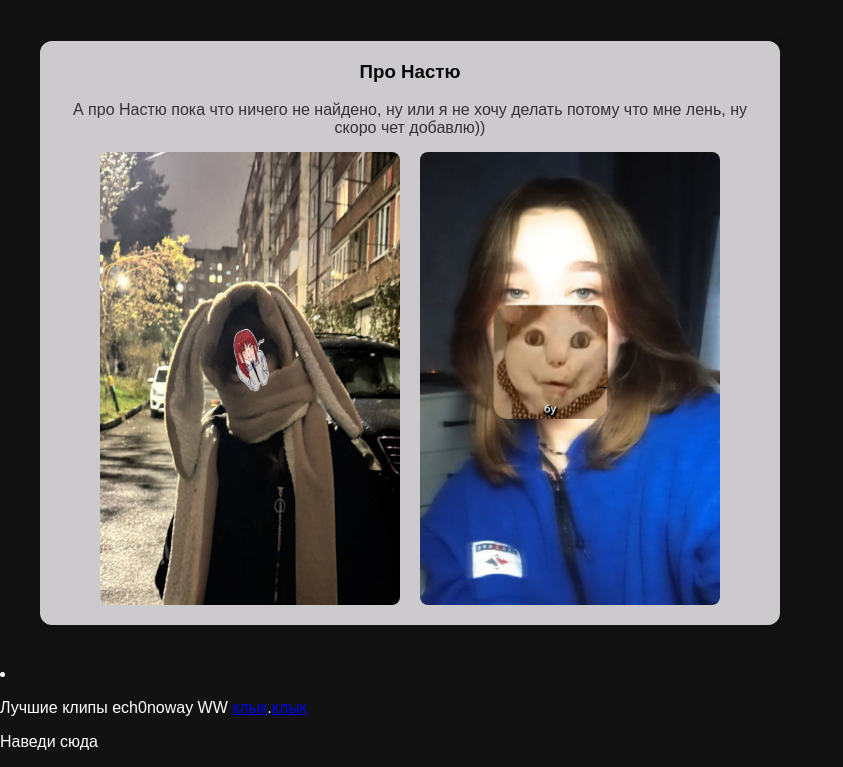
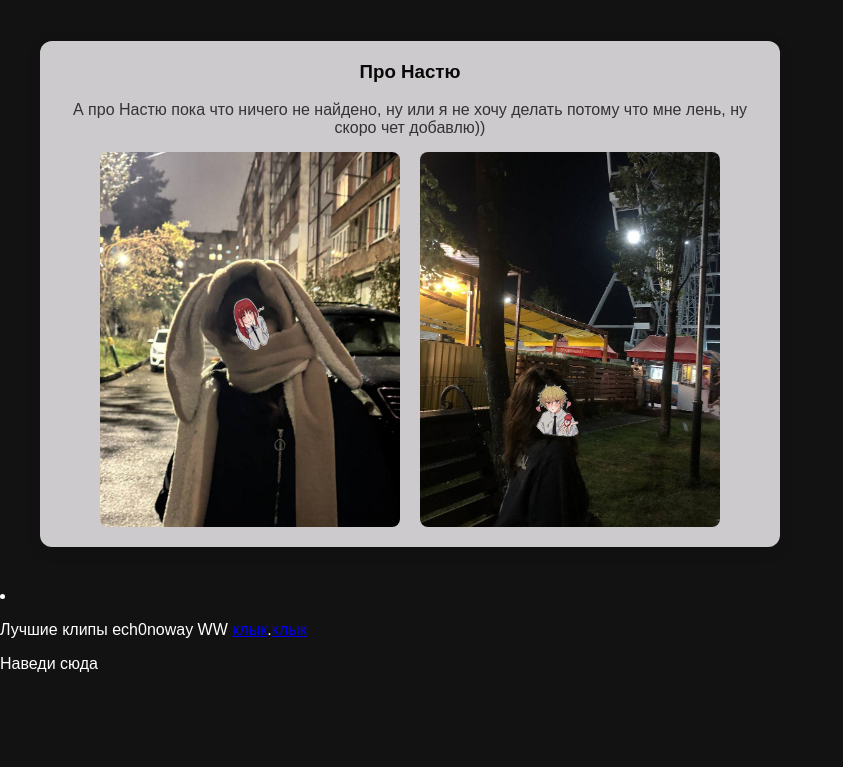
Before and after one commit to ech0noway/ech0noway, a plain HTML site: page index.html in a window 1280 px wide. Shown: the part 1389-2156 px from the top of the page, without its empty margins (0-843 px from the left). After the commit the page ends 2078 px from the top, so only its background shows below. Drawn offline with Linux system fonts and the light colour scheme.

Commit message:
Update index.html

```diff
--- a/index.html
+++ b/index.html
@@ -344,7 +344,7 @@
     <p>А про Настю пока что ничего не найдено, ну или я не хочу делать потому что мне лень, ну скоро чет добавлю))</p>
     <div class="card-images">
       <img src="tvo1.jpg" alt="WOW">
-      <img src="tvo12.jpg" alt="WOW">
+      <img src="tvo13.jpg" alt="WOW">
     </div>
   </div>
 </div>
```
